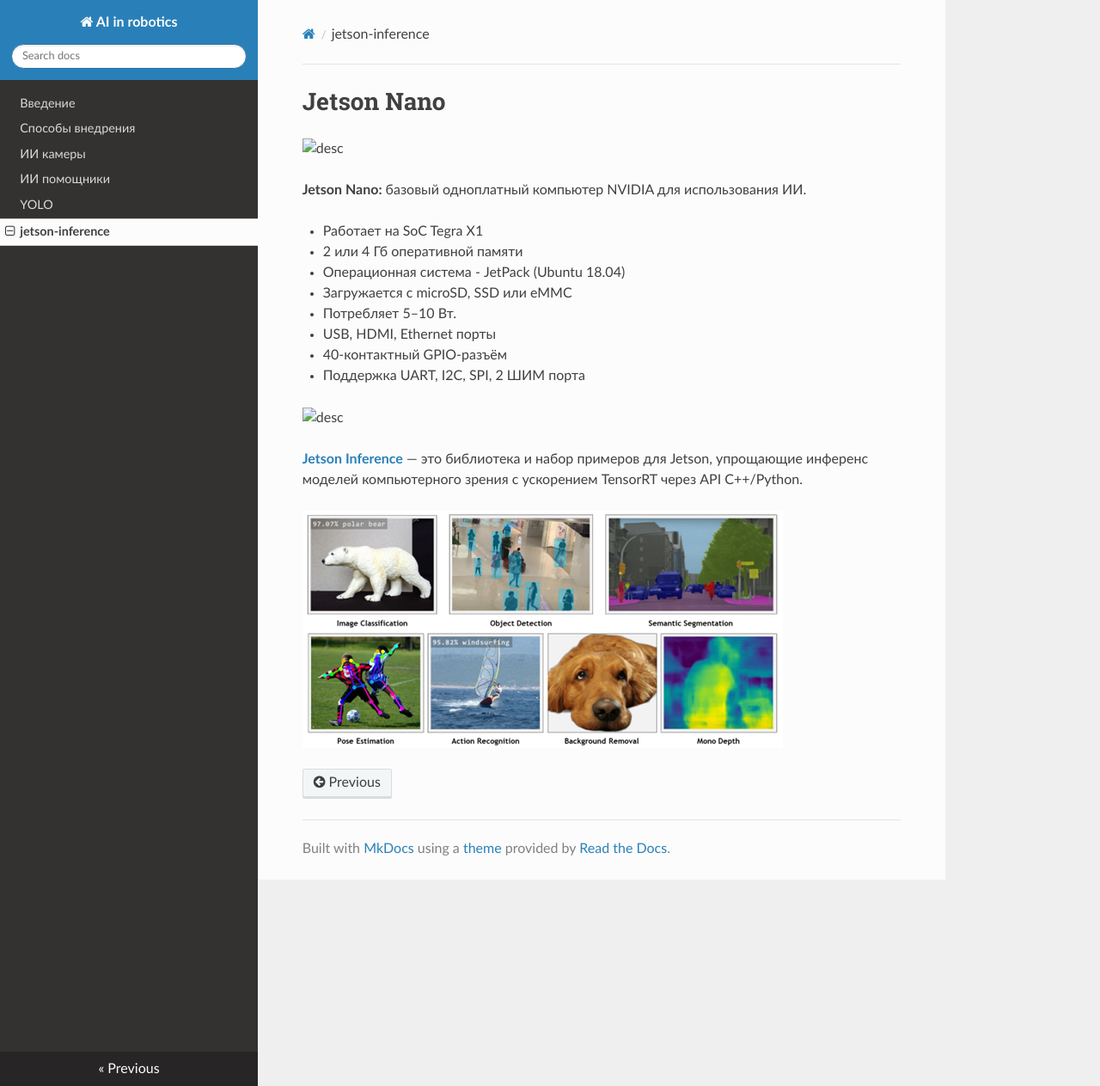
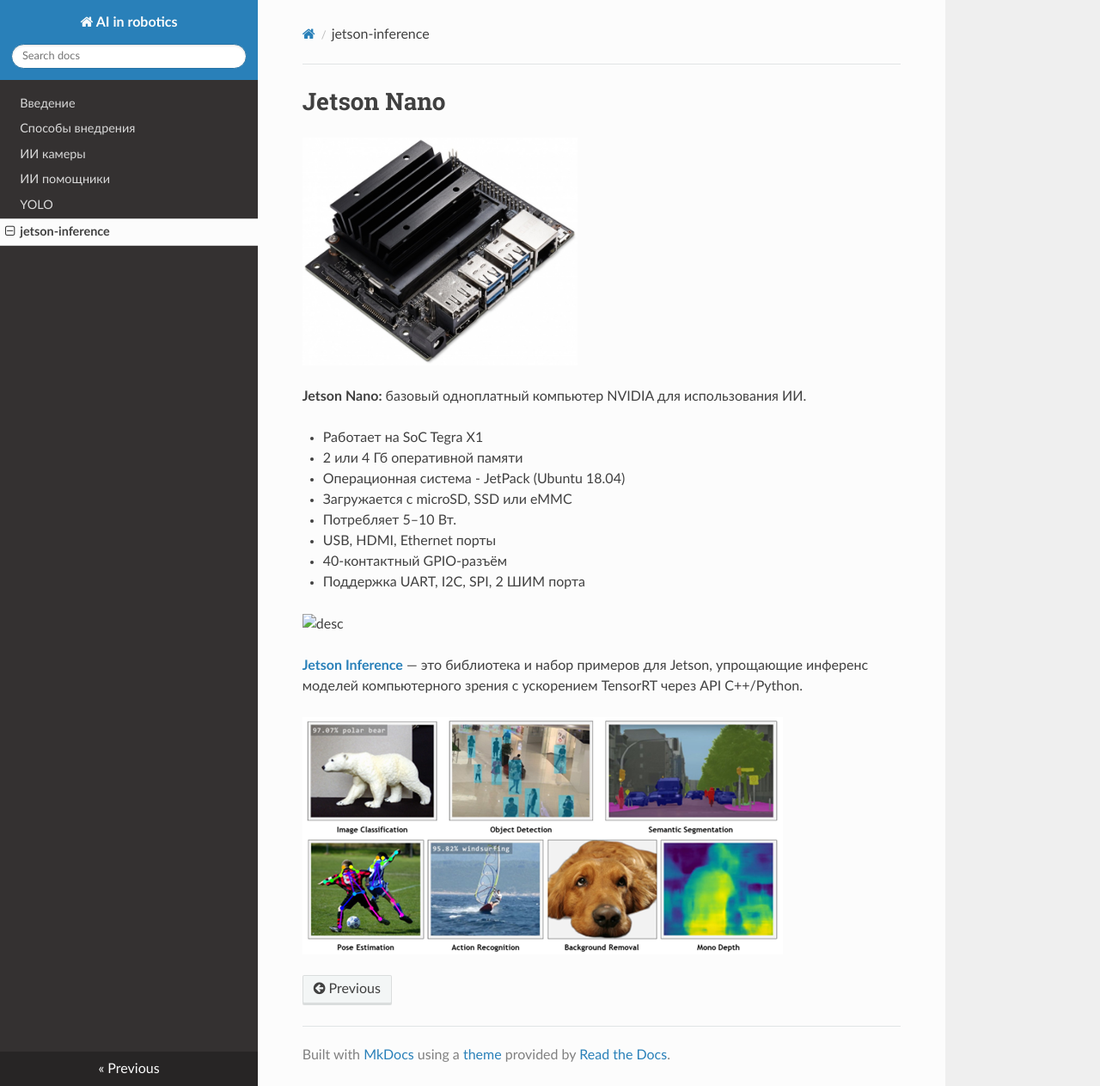
Before and after one commit to aztechell/AI-in-robotics, an MkDocs documentation site: the page built from docs/jetson.md, in a window 1280 px wide and 1263 px high. Shown: the whole window at 86% size. Built offline with MkDocs 1.6.1, drawn with Linux system fonts in a browser that asks for light colours; nearby versions of some CDN libraries.

Commit message:
adding info

```diff
--- a/docs/jetson.md
+++ b/docs/jetson.md
@@ -1,5 +1,5 @@
 # Jetson Nano
-<img src="img/img_1.png" alt="desc" width="320">
+<img src="../img/img_1.png" alt="desc" width="320">
 
 **Jetson Nano:** базовый одноплатный компьютер NVIDIA для использования ИИ.
 
```
Also changed, not shown: docs/yolo.md (+0 -2 lines).
